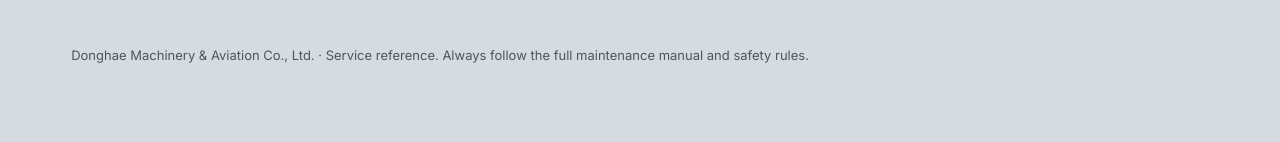
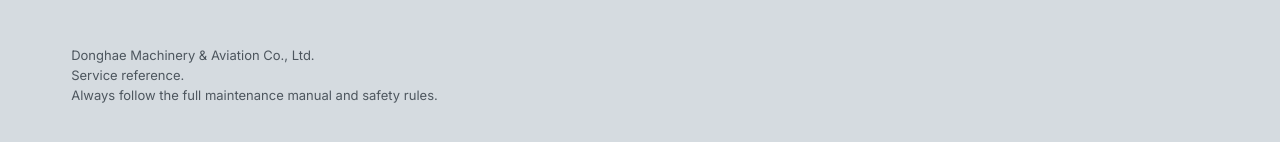
Before and after one commit to leejumpyo1/donghae, a plain HTML site: page index.html in a window 1280 px wide. Shown: the part 488-630 px from the top of the page. Drawn offline with Linux system fonts and the light colour scheme.

Commit message:
Footer: one sentence per line
Co-Authored-By: Claude Opus 5.5 <noreply@anthropic.com>
Claude-Session: https://claude.ai/code/session_01MBEfJ1VUTGLfiB5XvTEM9b

```diff
--- a/index.html
+++ b/index.html
@@ -92,7 +92,7 @@ ol.steps,ul.ck{margin:0;padding-left:22px}ol.steps li,ul.ck li{margin:4px 0}
 .copy{margin-top:14px;height:44px;padding:0 14px;border-radius:8px;border:1px solid var(--line);background:none;cursor:pointer}
 .pre{background:light-dark(#eef1f3,#191c1f);border-radius:10px;padding:12px 14px;margin-top:10px}
 .pre ol{margin:6px 0 0;padding-left:22px}
-footer{color:var(--mute);font-size:13px;padding:0 0 32px}
+footer{color:var(--mute);font-size:13px;padding:0 0 32px;white-space:pre-line}
 .crumbs{display:flex;flex-wrap:wrap;align-items:center;gap:6px;padding-top:18px;font-size:15px}
 .crumbs button{height:36px;padding:0 12px;border-radius:999px;border:1px solid var(--line);background:var(--panel);cursor:pointer;font-weight:500}
 .crumbs span{color:var(--mute)}.crumbs b{font-family:"Inter Tight",sans-serif;font-size:16px;padding:0 4px}
@@ -149,7 +149,7 @@ err:"Error",sol:"Solution (checking point)",shown:"Related part",relS:"Related s
 s1:"Breakage symptom 1",s2:"Breakage symptom 2",rep:"Repair",ck:"General checks",copy:"Copy link to this code",copied:"Link copied",
 src:"Source: DHT 150S/150AS/160S/160AS Maintenance Manual, “Inspection and Diagnosis”, p.",src2:"Source: DHS 950L / DHS 1200L Maintenance Manual, “5. Error and restriction codes”, p.",sym:"Symptom",notes:"Warnings",lead2:"Type the code from the display (e.g. A.5, D.2) or a word like “winch”. Codes apply to both DHS 950L and DHS 1200L.",tr:"English translation from the Korean manual — to be checked.",
 pickS:"Choose a series",pickSl:"Select the equipment series, then the model, then the error code.",pickM:"Choose a model",pickMl:"Models without codes will be added when their manuals are uploaded.",series:"Series",nodata:"No codes yet",models:n=>n+(n===1?" model":" models")+" with codes",open:"Open codes",
-foot:"Donghae Machinery & Aviation Co., Ltd. · Service reference. Always follow the full maintenance manual and safety rules.",
+foot:"Donghae Machinery & Aviation Co., Ltd.\nService reference.\nAlways follow the full maintenance manual and safety rules.",
 preT:"Pre-check procedure (do it daily)",
 pre:["Stabilize the outriggers at minimum extension.","Turn the boom right and place it in the rest position.","Set the boom up/down angle to 10°.","Press the “Pre-check” button.","Read the code on the display: an error shows a code with an alarm; no error shows “---” with no alarm."],
 preN:"If the procedure is not followed exactly, a false error or alarm can occur.",
@@ -161,7 +161,7 @@ err:"에러",sol:"조치(점검 포인트)",shown:"관련 부위",relS:"관련
 s1:"고장 증상 1",s2:"고장 증상 2",rep:"정비",ck:"일반 점검 항목",copy:"이 코드 링크 복사",copied:"링크 복사됨",
 src:"출처: DHT 150S/150AS/160S/160AS 정비 매뉴얼 “점검 및 진단”, p.",src2:"출처: DHS 950L / DHS 1200L 정비 매뉴얼 “5. 에러 및 규제 코드”, p.",sym:"증상",notes:"경고",lead2:"디스플레이에 표시된 코드(예: A.5, D.2)나 “윈치” 같은 단어를 입력하세요. 코드는 DHS 950L과 DHS 1200L에 공통입니다.",tr:"",
 pickS:"시리즈 선택",pickSl:"장비 시리즈를 고른 다음 모델, 에러 코드 순서로 선택하세요.",pickM:"모델 선택",pickMl:"코드가 없는 모델은 매뉴얼이 업로드되면 추가됩니다.",series:"시리즈",nodata:"코드 준비 중",models:n=>"코드 있는 모델 "+n+"개",open:"코드 보기",
-foot:"동해기계항공(주) · 서비스 참고 자료. 반드시 정비 매뉴얼 전체와 안전 수칙을 따르십시오.",
+foot:"동해기계항공(주)\n서비스 참고 자료.\n반드시 정비 매뉴얼 전체와 안전 수칙을 따르십시오.",
 preT:"사전점검 절차 (매일 실시 권장)",
 pre:["아웃트리거를 최소 확장 상태로 설치합니다.","붐을 우측으로 선회하여 레스트 위치에 놓습니다.","붐 기복 각도를 10°로 맞춥니다.","“Pre-check” 버튼을 누릅니다.","디스플레이의 코드를 확인합니다: 이상 시 에러 코드 표시 및 경보음, 정상 시 “---” 표시, 경보음 없음."],
 preN:"절차대로 점검하지 않으면 에러나 경보가 잘못 발생할 수 있습니다.",
```
